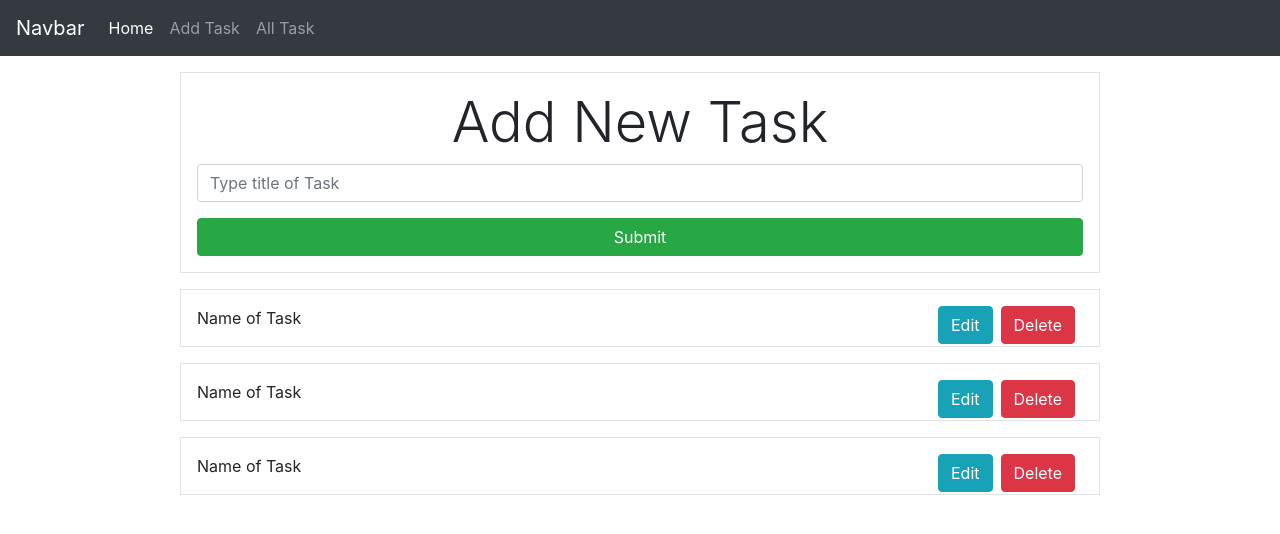
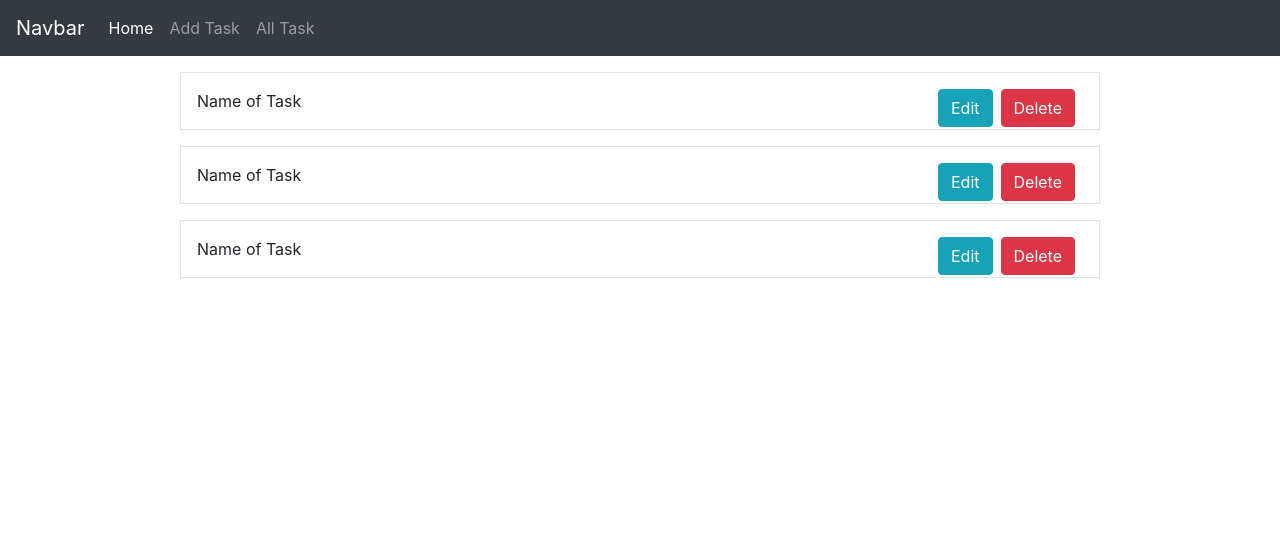
Before and after one commit to menanagy/TaskManagerList-React, a React (Create React App) app: page / in a window 1280 px wide. Shown: the top 534 px of the page. Built offline with nearby package versions, Linux system fonts and the light colour scheme.

Commit message:
Enable Routing Pages

```diff
--- a/src/App.js
+++ b/src/App.js
@@ -1,21 +1,25 @@
 import { React } from 'react';
-import 'bootstrap/dist/css/bootstrap.min.css'
+import{BrowserRouter,Switch,Route} from 'react-router-dom'
 import Navbar from './Component/Navbar.js'
 import AddTask from './Component/AddTask';
 import TaskList from './Component/TaskList.js';
+import 'bootstrap/dist/css/bootstrap.min.css'
 function App() {
   return (
     <div>
-      {/* <h1 className="text-center display-5">Hello Mina</h1> */}
+      <BrowserRouter>
               <Navbar />
               <div className="container">
                 <div className="row">
                     <div className="col-10 mx-auto">
-                <AddTask />
-                <TaskList />
+                      <Switch>
+                          <Route exact path="/" component={TaskList} />
+                          <Route exact path="/add-task" component={AddTask} />
+                      </Switch>
                     </div>
                 </div>
               </div>
+      </BrowserRouter>
     </div>
   );
 }
```
Lines whose indentation alone changed are shown as unchanged.
